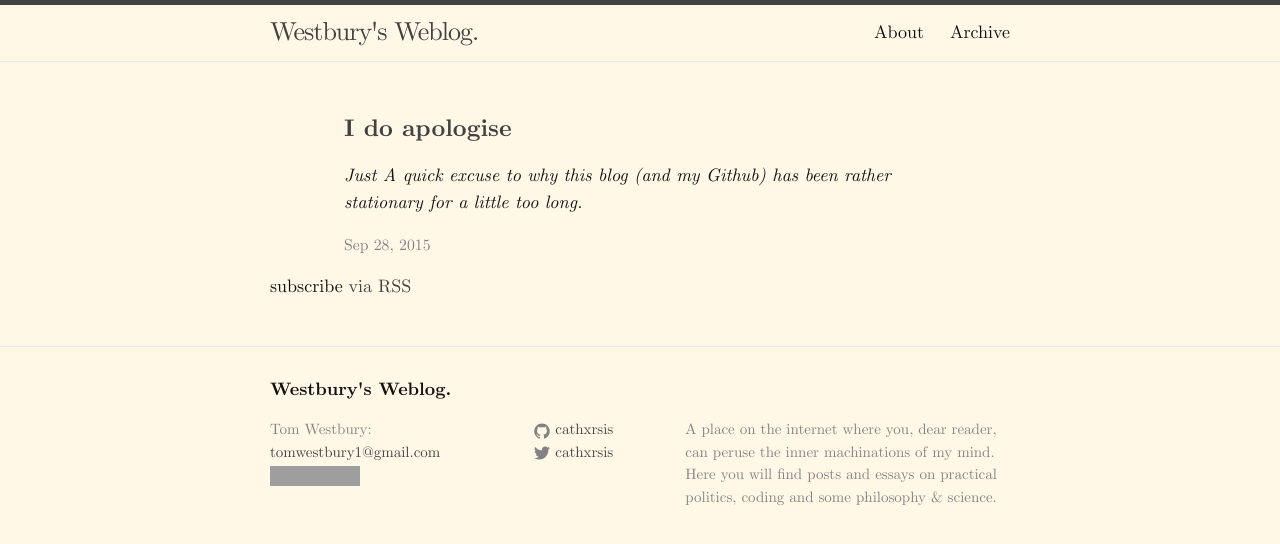
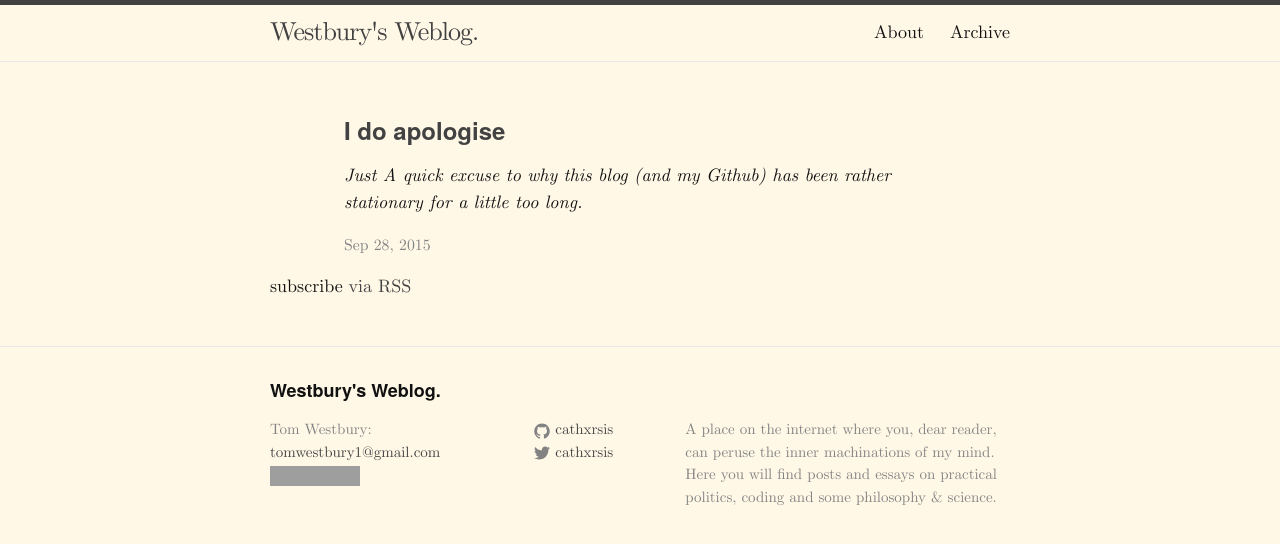
Before and after one commit to cathxrsis/cathxrsis.github.io, a Jekyll site: the page built from index.html, in a window 1280 px wide. Shown: the top 544 px of the page. Built offline with Jekyll 4.4.1, drawn with Linux system fonts in a browser that asks for light colours; comment, search, counter and statistics services are not loaded; grey boxes are pictures that could not be loaded.

```diff
--- a/_sass/_base.scss
+++ b/_sass/_base.scss
@@ -95,6 +95,7 @@
 h4,
 h5,
 h6 {
+  font-family: $head-font-family;
   font-weight: bold;
 }
 
```
